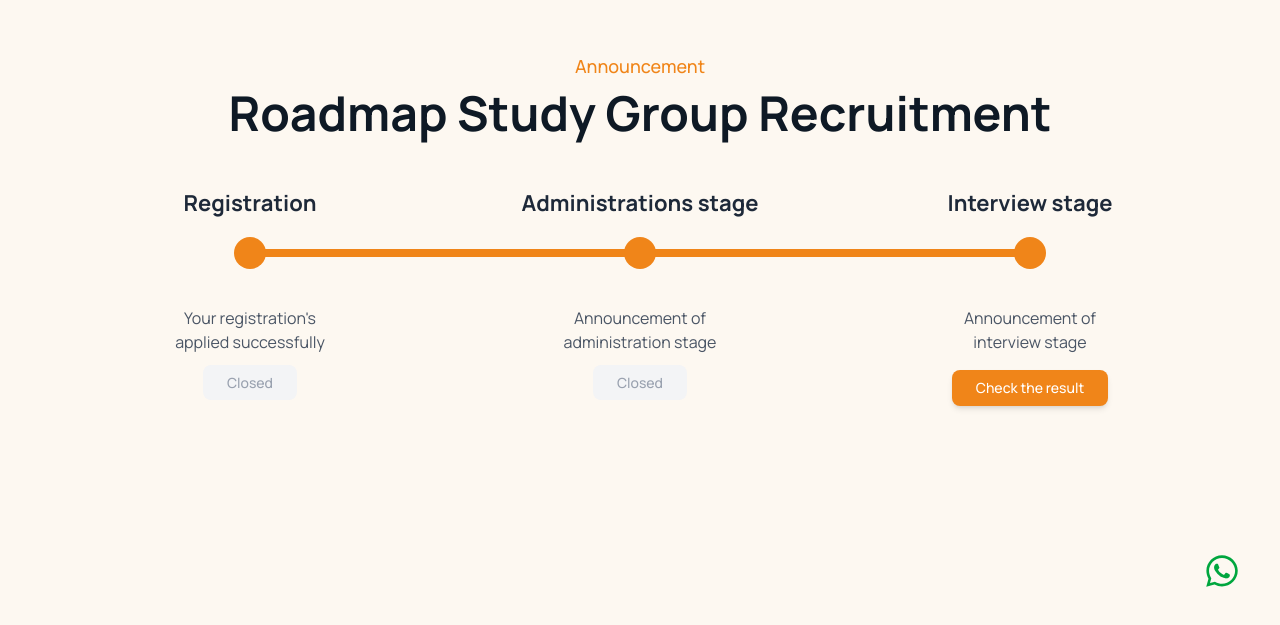
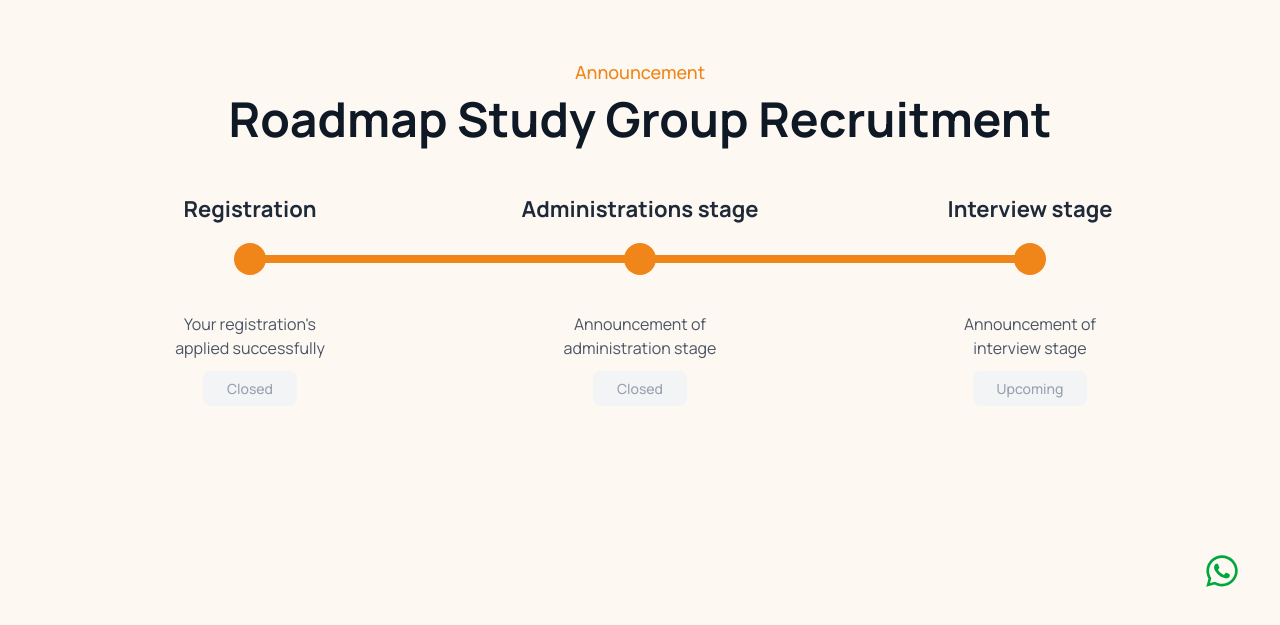
Before and after one commit to MoCheeseKy/cheva-announcement, a Next.js app: page / in a window 1280 px wide. Shown: the part 171-796 px from the top of the page. Built offline with nearby package versions, Linux system fonts and the light colour scheme.

Commit message:
set to upcoming

```diff
--- a/src/pages/index.js
+++ b/src/pages/index.js
@@ -219,7 +219,7 @@ export default function Home() {
       'divisi': 'UI/UX',
     },
     {
-      'nim': '103012400004',
+      'nim': '103012440004',
       'name': 'Rakha Anargya Wibowo',
       'divisi': 'UI/UX',
     },
@@ -249,7 +249,7 @@ export default function Home() {
       'divisi': 'UI/UX',
     },
     {
-      'nim': '103022400014',
+      'nim': '103022430014',
       'name': 'Muhammad Abyan Effendi',
       'divisi': 'UI/UX',
     },
@@ -887,7 +887,7 @@ export default function Home() {
       {
         title: 'Interview stage',
         description: 'Announcement of interview stage',
-        status: 'Check',
+        status: 'Upcoming',
         circleColor: 'bg-orange-100',
       },
     ];
```
